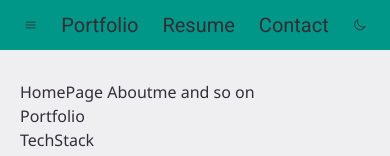
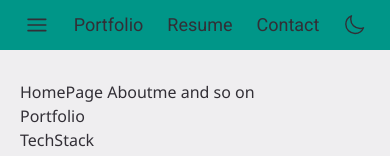
Before and after one commit to marsi107/MyPersonalWebsite, a Next.js app in the folder portfolio/: page / in a window 390 px wide. Shown: the top 156 px of the page. Built offline with nearby package versions, Linux system fonts and the light colour scheme.

Commit message:
Fix responsive design for phones

```diff
--- a/portfolio/app/components/NavBar.tsx
+++ b/portfolio/app/components/NavBar.tsx
@@ -5,15 +5,15 @@ const NavBar = () => {
     return (
         <header className="fixed items-center h-[50px] w-screen flex bg-defColors-second dark:bg-defColors-second_dark font-rob lg:h-[60px]">
             <div className="grow"></div>
-            <Bars3Icon className="h-[40px] pl-6 sm:pr-9 sm:h-9 lg:hidden" />
-            <div className="flex space-x-6 text-xl sm:text-2xl sm:space-x-9 lg:space-x-16">
+            <Bars3Icon className="h-16 pl-6 sm:pr-9 sm:h-9 lg:hidden" />
+            <div className="flex space-x-6 text-lg sm:text-2xl sm:space-x-9 lg:space-x-16">
                 <div className="max-sm:hidden">Home</div>
                 <div>Portfolio</div>
                 <div className="max-lg:hidden">Tech Stack</div>
                 <div>Resume</div>
                 <div>Contact</div>
             </div>
-            <MoonIcon className="h-[40px] pl-6 pr-6 sm:h-8 sm:pl-9 lg:h-10 lg:pl-16" />
+            <MoonIcon className="h-14 pl-6 pr-6 sm:h-8 sm:pl-9 lg:h-10 lg:pl-16" />
             <div className="grow"></div>
         </header>
     )
```
